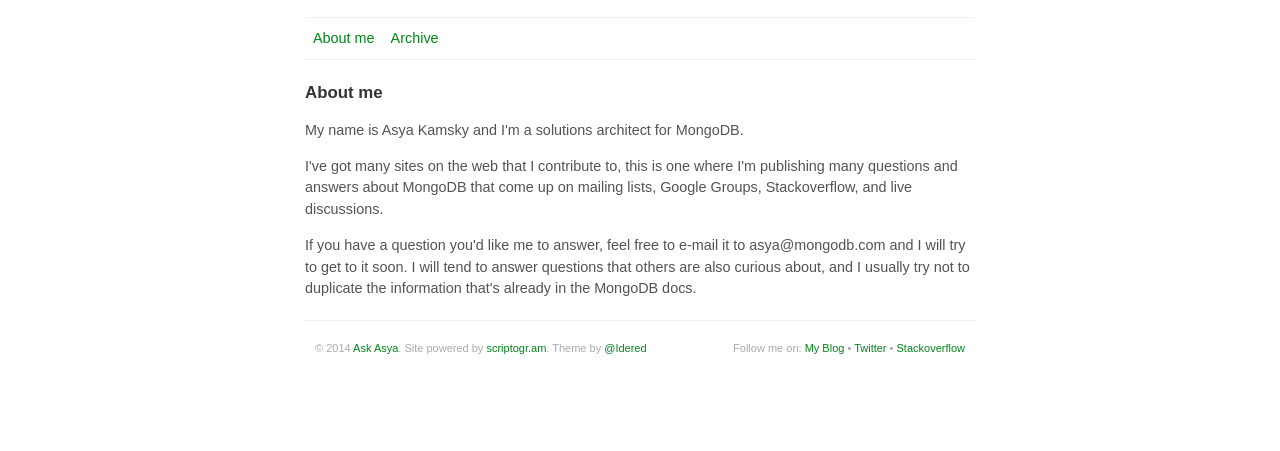
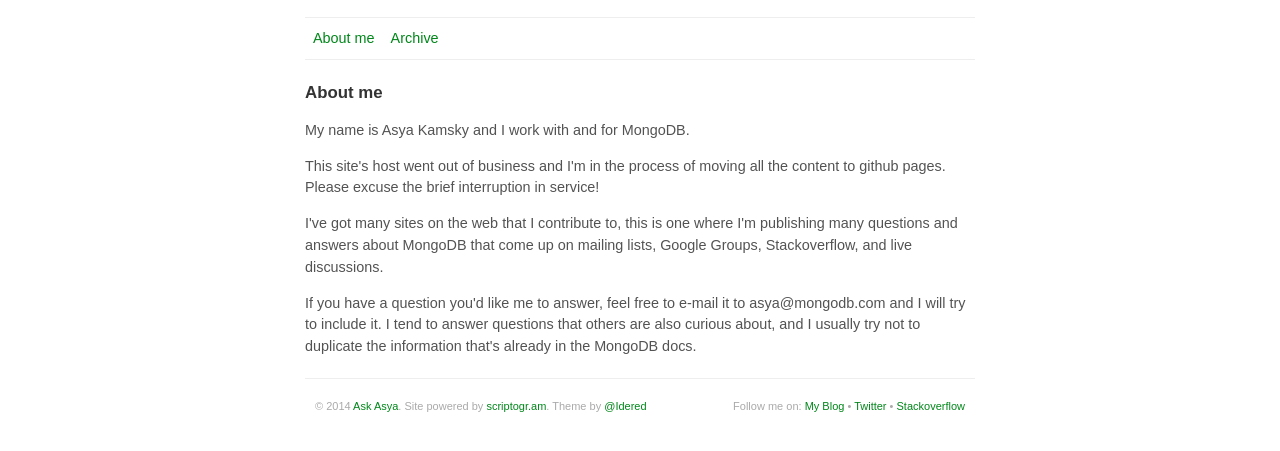
Before and after one commit to asya999/asya999.github.io, a plain HTML site: page index.html in a window 1280 px wide. Shown: the part 371-822 px from the top of the page. Before the commit the page ends 800 px from the top, so only its background shows below. Drawn offline with nearby package versions, Linux system fonts and the light colour scheme; a script that the page names is missing.

Commit message:
Notice about content being moved to new provider

```diff
--- a/index.html
+++ b/index.html
@@ -399,12 +399,16 @@ li.L1, li.L3, li.L5, li.L7, li.L9 {  }
 
           <div class="body">
 
-            <p>My name is Asya Kamsky and I'm a solutions architect for MongoDB.</p>
+            <p>My name is Asya Kamsky and I work with and for MongoDB.</p>
+<p>This site's host went out of business and I'm in the process of moving all the content to github pages.
+Please excuse the brief interruption in service!</p>
 
 <p>I've got many sites on the web that I contribute to, this is one where I'm
 publishing many questions and answers about MongoDB that come up on mailing lists, Google Groups, Stackoverflow, and live discussions.</p>
 
-<p>If you have a question you'd like me to answer, feel free to e-mail it to asya@mongodb.com and I will try to get to it soon.  I will tend to answer questions that others are also curious about, and I usually try not to duplicate the information that's already in the MongoDB docs.</p>
+<p>If you have a question you'd like me to answer, feel free to e-mail it to asya@mongodb.com and I will try to include it.
+I tend to answer questions that others are also curious about, and
+I usually try not to duplicate the information that's already in the MongoDB docs.</p>
 
 
           </div>
```
